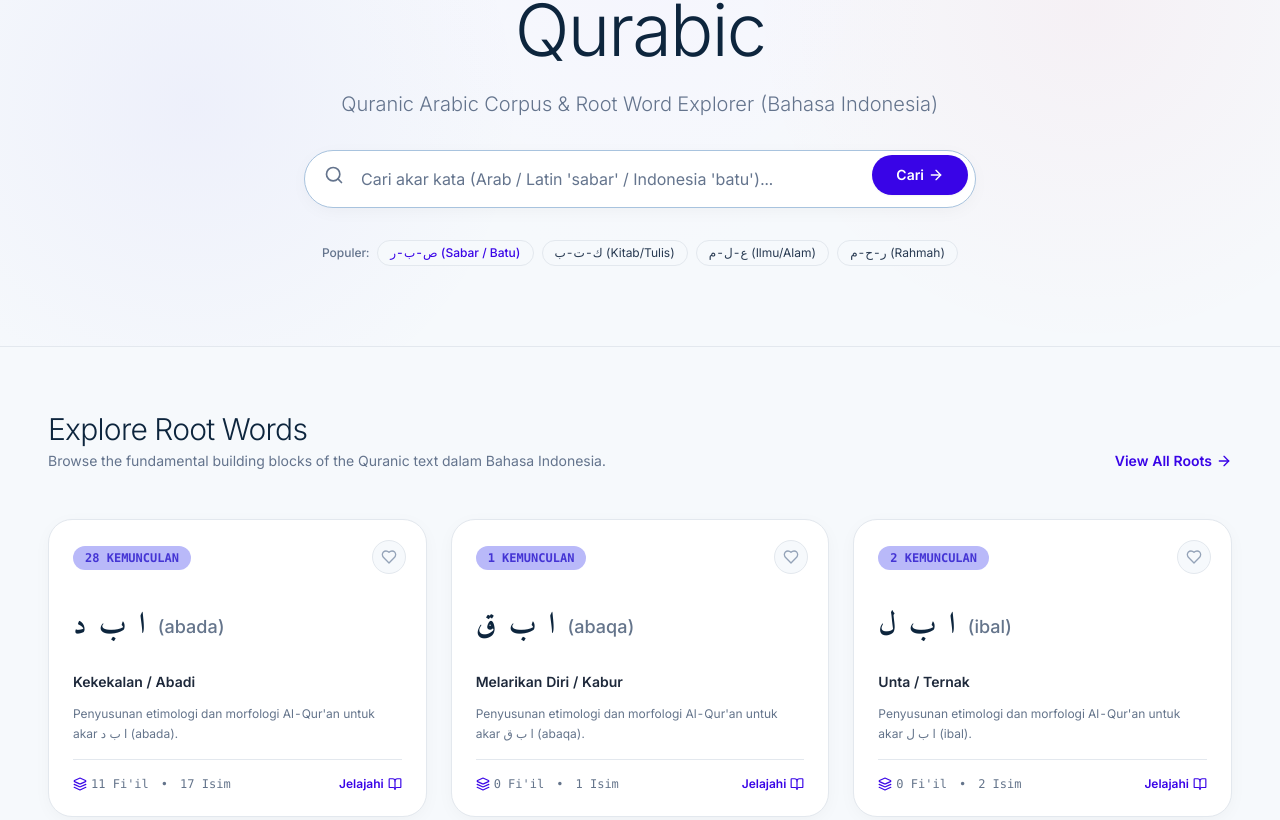
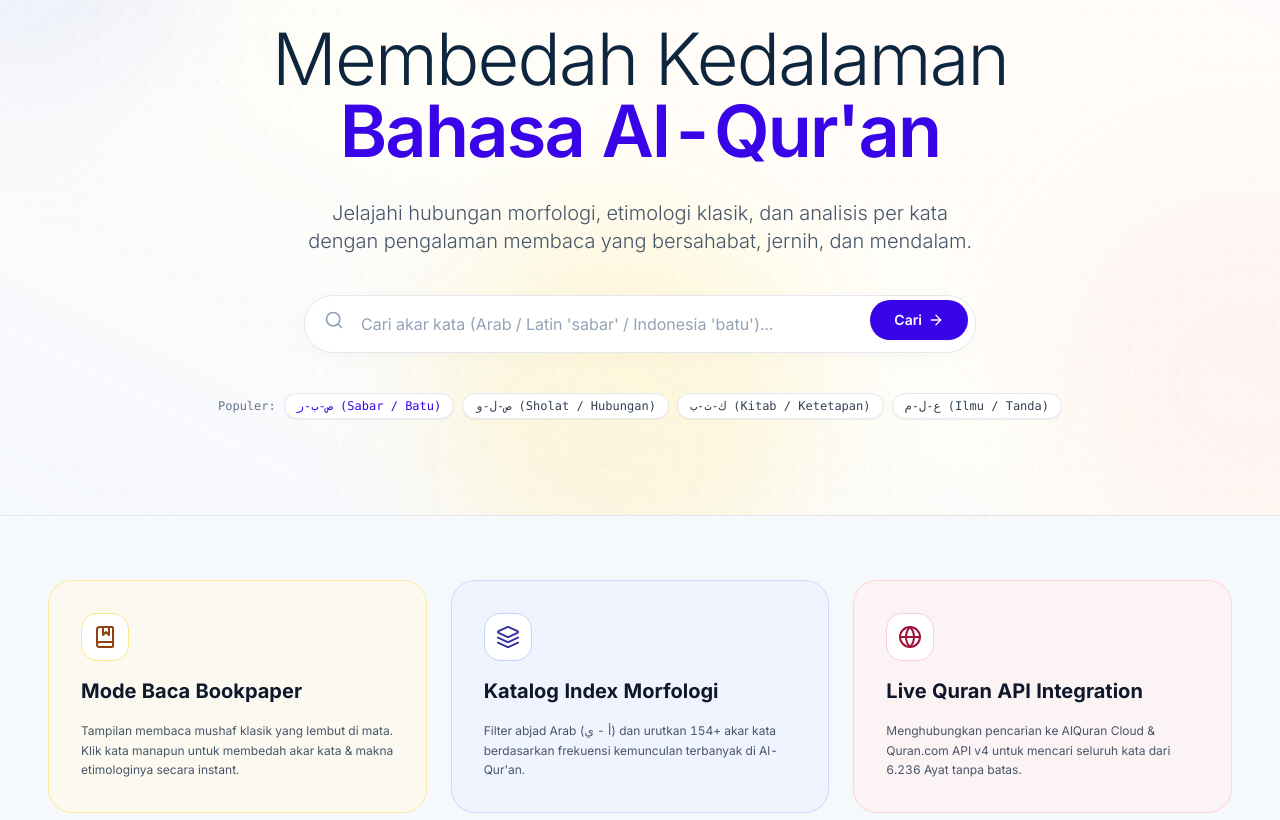
Before and after one commit to AIZATFIR/Qurabic-Indo, a Next.js app: page / in a window 1280 px wide. Shown: the part 200-1020 px from the top of the page. Built offline with nearby package versions, Linux system fonts and the light colour scheme; a web font is replaced by a local one.

Commit message:
style: remove all emojis across UI, refine weighted smooth scrolling physics, and upgrade landing page to immersive Google Flow inspired ambient canvas

```diff
--- a/app/globals.css
+++ b/app/globals.css
@@ -9,8 +9,11 @@
   --font-arabic: 'Scheherazade New', 'Amiri', 'Traditional Arabic', serif;
 }
 
+/* Premium Heavy & Smooth Scroll Physics */
 html {
   scroll-behavior: smooth;
+  scroll-padding-top: 6rem;
+  -webkit-overflow-scrolling: touch;
 }
 
 body {
@@ -22,34 +25,20 @@ body {
   -webkit-font-smoothing: antialiased;
 }
 
-/* Stripi Subtle Mesh Header Backdrop */
-.gradient-mesh {
-  background: radial-gradient(circle at 15% 50%, rgba(79, 70, 229, 0.05), transparent 30%),
-              radial-gradient(circle at 85% 30%, rgba(225, 29, 72, 0.04), transparent 30%),
-              radial-gradient(circle at 50% 20%, rgba(245, 243, 255, 0.6), transparent 40%);
-}
-
 /* Soft Elevation Shadows */
 .shadow-soft {
-  box-shadow: 0 4px 20px -4px rgba(15, 23, 42, 0.05);
+  box-shadow: 0 4px 20px -4px rgba(15, 23, 42, 0.04);
 }
 
 .shadow-hover {
-  box-shadow: 0 12px 28px -6px rgba(15, 23, 42, 0.08);
+  box-shadow: 0 16px 36px -8px rgba(15, 23, 42, 0.07);
   transform: translateY(-2px);
 }
 
-/* Glassmorphism Panel */
-.glass-panel-light {
-  background: rgba(255, 255, 255, 0.95);
-  backdrop-filter: blur(12px);
-  border: 1px solid #e2e8f0;
-}
-
-/* Custom Scrollbar */
+/* Custom Scrollbar - Subdued & Premium */
 ::-webkit-scrollbar {
-  width: 7px;
-  height: 7px;
+  width: 6px;
+  height: 6px;
 }
 
 ::-webkit-scrollbar-track {
@@ -62,7 +51,7 @@ body {
 }
 
 ::-webkit-scrollbar-thumb:hover {
-  background: #4f46e5;
+  background: #64748b;
 }
 
 /* Quranic Arabic Text Styling with Anti-Clipping Line-Height & Harakat Padding */
@@ -79,7 +68,7 @@ body {
 /* Large Display Arabic Text */
 .font-arabic-lg {
   font-family: var(--font-arabic);
-  line-height: 2.5;
+  line-height: 2.6;
   padding-top: 0.2em;
   padding-bottom: 0.2em;
   word-spacing: 0.15em;
@@ -97,7 +86,7 @@ body {
 .translation-kemenag::before {
   content: "“";
   font-family: serif;
-  font-size: 1.25em;
+  font-size: 1.2em;
   color: #94a3b8;
   margin-right: 0.15em;
 }
@@ -105,7 +94,7 @@ body {
 .translation-kemenag::after {
   content: "”";
   font-family: serif;
-  font-size: 1.25em;
+  font-size: 1.2em;
   color: #94a3b8;
   margin-left: 0.15em;
 }
--- a/app/morfologi/page.tsx
+++ b/app/morfologi/page.tsx
@@ -1,7 +1,7 @@
 'use client';
 
 import { useState } from 'react';
-import { Layers, Search, Compass, X, ArrowUpDown, Flame, SortAsc } from 'lucide-react';
+import { Layers, Search, Compass, X, ArrowUpDown } from 'lucide-react';
 import { ROOT_DATABASE } from '@/lib/data/roots';
 import { searchRoots, stripArabicHarakat } from '@/lib/search/root-search';
 import RootCard from '@/components/RootCard';
@@ -54,7 +54,7 @@ export default function MorfologiPage() {
   return (
     <div className="max-w-7xl mx-auto px-4 sm:px-6 lg:px-8 py-8 space-y-8">
       {/* Header Banner */}
-      <div className="p-8 sm:p-10 rounded-3xl bg-white border border-hairline shadow-soft gradient-mesh space-y-4">
+      <div className="p-8 sm:p-10 rounded-3xl bg-white border border-hairline shadow-soft space-y-4">
         <div className="inline-flex items-center space-x-2 px-3.5 py-1 rounded-full bg-primary-subdued text-primary-deep text-xs font-semibold uppercase tracking-wider">
           <Layers className="w-3.5 h-3.5" />
           <span>Katalog Index Morfologi</span>
@@ -160,7 +160,7 @@ export default function MorfologiPage() {
             Menampilkan <strong>{filteredRoots.length}</strong> akar kata
           </span>
 
-          {/* Sort Dropdown / Filter Bar */}
+          {/* Sort Dropdown without Emojis */}
           <div className="flex items-center space-x-2">
             <ArrowUpDown className="w-3.5 h-3.5 text-primary" />
             <span className="text-slate-500 font-medium">Urutkan:</span>
@@ -169,11 +169,11 @@ export default function MorfologiPage() {
               onChange={(e) => setSortBy(e.target.value as SortOption)}
               className="bg-white border border-hairline rounded-lg px-3 py-1.5 text-xs text-ink-primary font-sans font-medium focus:outline-none focus:ring-2 focus:ring-primary shadow-sm"
             >
-              <option value="frequency_desc">🔥 Paling Sering Muncul (Kemunculan Terbanyak)</option>
-              <option value="alphabet_ar">🔤 Abjad Arab (أ - ي)</option>
-              <option value="alphabet_latin">🔤 Abjad Latin (A - Z)</option>
-              <option value="verbs_desc">⚡ Fi&apos;il (Kata Kerja) Terbanyak</option>
-              <option value="nouns_desc">💎 Isim (Kata Benda) Terbanyak</option>
+              <option value="frequency_desc">Kemunculan Terbanyak</option>
+              <option value="alphabet_ar">Abjad Arab (أ - ي)</option>
+              <option value="alphabet_latin">Abjad Latin (A - Z)</option>
+              <option value="verbs_desc">Fi&apos;il (Kata Kerja) Terbanyak</option>
+              <option value="nouns_desc">Isim (Kata Benda) Terbanyak</option>
             </select>
           </div>
         </div>
--- a/app/page.tsx
+++ b/app/page.tsx
@@ -2,10 +2,11 @@
 
 import { useState } from 'react';
 import Link from 'next/link';
-import { Search, ArrowRight, Sparkles, BookOpen, Layers } from 'lucide-react';
+import { Search, ArrowRight, Sparkles, BookOpen, Layers, Compass, Heart, BookMarked, Globe, ShieldCheck } from 'lucide-react';
 import { ROOT_DATABASE } from '@/lib/data/roots';
 import RootCard from '@/components/RootCard';
 import OmniSearch from '@/components/OmniSearch';
+import AmbientHeroCanvas from '@/components/AmbientHeroCanvas';
 
 export default function HomePage() {
   const [isSearchOpen, setIsSearchOpen] = useState(false);
@@ -13,136 +14,190 @@ export default function HomePage() {
   return (
     <div className="space-y-16 pb-16">
 
-      {/* HERO SECTION WITH ATMOSPHERIC GRADIENT MESH */}
-      <header className="relative pt-20 pb-20 overflow-hidden bg-white gradient-mesh border-b border-hairline">
-        <div className="max-w-4xl mx-auto px-6 text-center relative z-10 space-y-6">
+      {/* IMMERSIVE GOOGLE-FLOW INSPIRED HERO SECTION */}
+      <header className="relative pt-24 pb-24 overflow-hidden bg-white border-b border-hairline">
 
-          <div className="inline-flex items-center space-x-2 px-3.5 py-1 rounded-full bg-primary-subdued text-primary-deep text-xs font-semibold uppercase tracking-wider">
-            <Sparkles className="w-3.5 h-3.5" />
-            <span>Versi Bahasa Indonesia • Quranic Arabic Corpus</span>
+        {/* Ambient Video & Light Mesh Flow Canvas */}
+        <AmbientHeroCanvas />
+
+        <div className="max-w-4xl mx-auto px-6 text-center relative z-10 space-y-8">
+
+          {/* Top Pill Badge */}
+          <div className="inline-flex items-center space-x-2 px-4 py-1.5 rounded-full bg-white/90 border border-hairline shadow-soft text-ink-primary text-xs font-mono font-medium">
+            <Sparkles className="w-3.5 h-3.5 text-primary" />
+            <span>Quranic Arabic Corpus • Versi Bahasa Indonesia</span>
           </div>
 
-          <h1 className="text-5xl sm:text-7xl font-light text-ink-primary tracking-tight font-sans">
-            Qurabic
+          {/* Main Editorial Title */}
+          <h1 className="text-5xl sm:text-7xl font-light text-ink-primary tracking-tight font-sans leading-tight">
+            Membedah Kedalaman <br />
+            <span className="font-semibold text-primary">Bahasa Al-Qur&apos;an</span>
           </h1>
 
-          <p className="text-lg sm:text-xl text-ink-mute font-light max-w-2xl mx-auto leading-relaxed">
-            Quranic Arabic Corpus &amp; Root Word Explorer (Bahasa Indonesia)
+          <p className="text-base sm:text-xl text-slate-600 font-light max-w-2xl mx-auto leading-relaxed font-sans">
+            Jelajahi hubungan morfologi, etimologi klasik, dan analisis per kata dengan pengalaman membaca yang bersahabat, jernih, dan mendalam.
           </p>
 
           {/* Search Pill Input */}
           <div className="max-w-2xl mx-auto relative group pt-2">
-            <Search className="w-5 h-5 absolute left-5 top-1/2 -translate-y-1/2 text-ink-mute" />
+            <Search className="w-5 h-5 absolute left-5 top-1/2 -translate-y-1/2 text-slate-400 group-hover:text-primary transition-colors" />
             <input
               onClick={() => setIsSearchOpen(true)}
               readOnly
               type="text"
               placeholder="Cari akar kata (Arab / Latin 'sabar' / Indonesia 'batu')..."
-              className="w-full pl-14 pr-36 py-4 rounded-full border border-hairline-input bg-white shadow-soft hover:shadow-hover focus:outline-none focus:ring-2 focus:ring-primary font-sans text-base text-ink-primary cursor-pointer transition-all placeholder:text-ink-mute"
+              className="w-full pl-14 pr-36 py-4 rounded-full border border-hairline bg-white/95 shadow-soft hover:shadow-hover focus:outline-none focus:ring-2 focus:ring-primary font-sans text-base text-ink-primary cursor-pointer transition-all placeholder:text-slate-400"
             />
             <button
               onClick={() => setIsSearchOpen(true)}
-              className="absolute right-2 top-1/2 -translate-y-1/2 bg-primary text-white hover:bg-primary-deep font-semibold text-sm px-6 py-2.5 rounded-full transition-colors shadow-sm flex items-center space-x-1"
+              className="absolute right-2 top-1/2 -translate-y-1/2 bg-primary text-white hover:bg-primary-deep font-semibold text-sm px-6 py-2.5 rounded-full transition-colors shadow-sm flex items-center space-x-1.5"
             >
               <span>Cari</span>
               <ArrowRight className="w-4 h-4" />
             </button>
           </div>
 
-          {/* Quick suggestions */}
-          <div className="flex flex-wrap items-center justify-center gap-2 text-xs text-ink-mute pt-2">
+          {/* Quick Filter Tags (No Emojis) */}
+          <div className="flex flex-wrap items-center justify-center gap-2 text-xs text-slate-500 pt-2 font-mono">
             <span className="font-medium">Populer:</span>
-            <button onClick={() => setIsSearchOpen(true)} className="px-3 py-1 rounded-full bg-canvas-soft border border-hairline hover:border-primary text-primary font-medium">
+            <button onClick={() => setIsSearchOpen(true)} className="px-3 py-1 rounded-full bg-white border border-hairline hover:border-primary text-primary font-medium shadow-sm transition-all">
               ص-ب-ر (Sabar / Batu)
             </button>
-            <button onClick={() => setIsSearchOpen(true)} className="px-3 py-1 rounded-full bg-canvas-soft border border-hairline hover:border-primary text-ink-secondary">
-              ك-ت-ب (Kitab/Tulis)
+            <button onClick={() => setIsSearchOpen(true)} className="px-3 py-1 rounded-full bg-white border border-hairline hover:border-primary text-slate-700 shadow-sm transition-all">
+              ص-ل-و (Sholat / Hubungan)
             </button>
-            <button onClick={() => setIsSearchOpen(true)} className="px-3 py-1 rounded-full bg-canvas-soft border border-hairline hover:border-primary text-ink-secondary">
-              ع-ل-م (Ilmu/Alam)
+            <button onClick={() => setIsSearchOpen(true)} className="px-3 py-1 rounded-full bg-white border border-hairline hover:border-primary text-slate-700 shadow-sm transition-all">
+              ك-ت-ب (Kitab / Ketetapan)
             </button>
-            <button onClick={() => setIsSearchOpen(true)} className="px-3 py-1 rounded-full bg-canvas-soft border border-hairline hover:border-primary text-ink-secondary">
-              ر-ح-م (Rahmah)
+            <button onClick={() => setIsSearchOpen(true)} className="px-3 py-1 rounded-full bg-white border border-hairline hover:border-primary text-slate-700 shadow-sm transition-all">
+              ع-ل-م (Ilmu / Tanda)
             </button>
           </div>
 
         </div>
       </header>
 
+      {/* FEATURED FEATURES HIGHLIGHT BANNER */}
+      <section className="max-w-7xl mx-auto px-6 sm:px-12">
+        <div className="grid grid-cols-1 md:grid-cols-3 gap-6">
+
+          <Link href="/baca" className="p-8 rounded-3xl bg-amber-50/70 border border-amber-200/80 hover:shadow-hover transition-all group space-y-4">
+            <div className="w-12 h-12 rounded-2xl bg-white border border-amber-200 text-amber-800 flex items-center justify-center group-hover:scale-105 transition-transform">
+              <BookMarked className="w-6 h-6" />
+            </div>
+            <h3 className="text-xl font-bold text-slate-900 group-hover:text-primary transition-colors font-sans">
+              Mode Baca Bookpaper
+            </h3>
+            <p className="text-xs text-slate-600 leading-relaxed font-sans">
+              Tampilan membaca mushaf klasik yang lembut di mata. Klik kata manapun untuk membedah akar kata &amp; makna etimologinya secara instant.
+            </p>
+          </Link>
+
+          <Link href="/morfologi" className="p-8 rounded-3xl bg-indigo-50/70 border border-indigo-200/80 hover:shadow-hover transition-all group space-y-4">
+            <div className="w-12 h-12 rounded-2xl bg-white border border-indigo-200 text-indigo-800 flex items-center justify-center group-hover:scale-105 transition-transform">
+              <Layers className="w-6 h-6" />
+            </div>
+            <h3 className="text-xl font-bold text-slate-900 group-hover:text-primary transition-colors font-sans">
+              Katalog Index Morfologi
+            </h3>
+            <p className="text-xs text-slate-600 leading-relaxed font-sans">
+              Filter abjad Arab (أ - ي) dan urutkan 154+ akar kata berdasarkan frekuensi kemunculan terbanyak di Al-Qur&apos;an.
+            </p>
+          </Link>
+
+          <Link href="/cari?q=sholat" className="p-8 rounded-3xl bg-rose-50/70 border border-rose-200/80 hover:shadow-hover transition-all group space-y-4">
+            <div className="w-12 h-12 rounded-2xl bg-white border border-rose-200 text-rose-800 flex items-center justify-center group-hover:scale-105 transition-transform">
+              <Globe className="w-6 h-6" />
+            </div>
+            <h3 className="text-xl font-bold text-slate-900 group-hover:text-primary transition-colors font-sans">
+              Live Quran API Integration
+            </h3>
+            <p className="text-xs text-slate-600 leading-relaxed font-sans">
+              Menghubungkan pencarian ke AlQuran Cloud &amp; Quran.com API v4 untuk mencari seluruh kata dari 6.236 Ayat tanpa batas.
+            </p>
+          </Link>
+
+        </div>
+      </section>
+
       {/* CATALOG SECTION: EXPLORE ROOT WORDS */}
       <main className="max-w-7xl mx-auto px-6 sm:px-12 space-y-12">
-        <div className="flex flex-col sm:flex-row items-start sm:items-end justify-between gap-4">
+        <div className="flex flex-col sm:flex-row items-start sm:items-end justify-between gap-4 border-b border-hairline pb-4">
           <div>
-            <h2 className="text-3xl font-light text-ink-primary tracking-tight">Explore Root Words</h2>
-            <p className="text-sm text-ink-mute mt-1">Browse the fundamental building blocks of the Quranic text dalam Bahasa Indonesia.</p>
+            <h2 className="text-3xl font-light text-ink-primary tracking-tight font-sans">Akar Kata Populer Al-Qur&apos;an</h2>
+            <p className="text-sm text-slate-500 mt-1">Inti etimologi dan turunan kata kerja (Fi&apos;il) serta kata benda (Isim) dalam Bahasa Indonesia.</p>
           </div>
           <Link
             href="/morfologi"
             className="text-sm font-semibold text-primary hover:text-primary-deep flex items-center space-x-1 transition-colors"
           >
-            <span>View All Roots</span>
+            <span>Lihat Semua Katalog</span>
             <ArrowRight className="w-4 h-4" />
           </Link>
         </div>
 
         {/* 3-Column Root Cards Grid */}
         <div className="grid grid-cols-1 md:grid-cols-2 lg:grid-cols-3 gap-6">
-          {ROOT_DATABASE.map((root) => (
+          {ROOT_DATABASE.slice(0, 9).map((root) => (
             <RootCard key={root.id} root={root} />
           ))}
         </div>
 
         {/* FEATURED LEMMAS SECTION */}
-        <div className="pt-12 border-t border-hairline space-y-8">
-          <div className="flex flex-col sm:flex-row items-start sm:items-end justify-between gap-4">
+        <div className="pt-8 space-y-8">
+          <div className="flex flex-col sm:flex-row items-start sm:items-end justify-between gap-4 border-b border-hairline pb-4">
             <div>
-              <h2 className="text-3xl font-light text-ink-primary tracking-tight">Featured Lemmas</h2>
-              <p className="text-sm text-ink-mute mt-1">Specific word forms and their contextual definitions in the Quran.</p>
+              <h2 className="text-3xl font-light text-ink-primary tracking-tight font-sans">Etimologi Klasik Terpilih</h2>
+              <p className="text-sm text-slate-500 mt-1">Etimologi mendalam untuk bentuk-bentuk kata kunci utama Al-Qur&apos;an.</p>
             </div>
             <Link
               href="/akar/s-b-r"
               className="text-sm font-semibold text-primary hover:text-primary-deep flex items-center space-x-1 transition-colors"
             >
-              <span>View All Lemmas</span>
+              <span>Detail Etimologi</span>
               <ArrowRight className="w-4 h-4" />
             </Link>
           </div>
 
           <div className="grid grid-cols-1 sm:grid-cols-2 lg:grid-cols-4 gap-5">
             {/* Lemma 1 */}
-            <Link href="/akar/k-t-b" className="bg-white p-5 rounded-lg border border-hairline hover:border-primary-subdued hover:shadow-soft transition-all group">
-              <div className="flex justify-between items-center mb-3">
-                <span className="text-2xl font-bold font-arabic text-ink-primary group-hover:text-primary transition-colors" dir="rtl">كِتَاب</span>
-                <span className="font-mono text-xs text-ink-mute bg-canvas-soft px-2.5 py-1 rounded">261</span>
+            <Link href="/akar/s-l-w" className="bg-white p-6 rounded-2xl border border-hairline hover:border-primary-subdued hover:shadow-soft transition-all group space-y-2">
+              <div className="flex justify-between items-center">
+                <span className="text-2xl font-bold font-arabic text-ink-primary group-hover:text-primary transition-colors" dir="rtl">صَلَاة</span>
+                <span className="font-mono text-xs text-primary bg-primary-subdued px-2.5 py-1 rounded-full font-bold">99x</span>
               </div>
-              <p className="text-xs text-ink-secondary">Kitab, buku, ketetapan hukum.</p>
+              <h4 className="text-sm font-bold text-slate-800 font-sans">Sholat (ص-ل-و)</h4>
+              <p className="text-xs text-slate-600 line-clamp-2">Shalawain (urat punggung yang terhubung). Hubungan spiritual hamba dengan Allah.</p>
             </Link>
 
             {/* Lemma 2 */}
-            <Link href="/akar/s-b-r" className="bg-white p-5 rounded-lg border border-hairline hover:border-primary-subdued hover:shadow-soft transition-all group">
-              <div className="flex justify-between items-center mb-3">
+            <Link href="/akar/s-b-r" className="bg-white p-6 rounded-2xl border border-hairline hover:border-primary-subdued hover:shadow-soft transition-all group space-y-2">
+              <div className="flex justify-between items-center">
                 <span className="text-2xl font-bold font-arabic text-ink-primary group-hover:text-primary transition-colors" dir="rtl">صَبْر</span>
-                <span className="font-mono text-xs text-ink-mute bg-canvas-soft px-2.5 py-1 rounded">103</span>
+                <span className="font-mono text-xs text-primary bg-primary-subdued px-2.5 py-1 rounded-full font-bold">103x</span>
               </div>
-              <p className="text-xs text-ink-secondary">Kesabaran, ketabahan (etimologi sobaro batu).</p>
+              <h4 className="text-sm font-bold text-slate-800 font-sans">Sabar (ص-ب-ر)</h4>
+              <p className="text-xs text-slate-600 line-clamp-2">Sobaro (batu licin yang sangat padat) &amp; obat pahit yang menyembuhkan.</p>
             </Link>
 
             {/* Lemma 3 */}
-            <Link href="/akar/a-l-m" className="bg-white p-5 rounded-lg border border-hairline hover:border-primary-subdued hover:shadow-soft transition-all group">
-              <div className="flex justify-between items-center mb-3">
+            <Link href="/akar/a-l-m" className="bg-white p-6 rounded-2xl border border-hairline hover:border-primary-subdued hover:shadow-soft transition-all group space-y-2">
+              <div className="flex justify-between items-center">
                 <span className="text-2xl font-bold font-arabic text-ink-primary group-hover:text-primary transition-colors" dir="rtl">عِلْم</span>
-                <span className="font-mono text-xs text-ink-mute bg-canvas-soft px-2.5 py-1 rounded">854</span>
+                <span className="font-mono text-xs text-primary bg-primary-subdued px-2.5 py-1 rounded-full font-bold">854x</span>
               </div>
-              <p className="text-xs text-ink-secondary">Ilmu, pengetahuan, tanda.</p>
+              <h4 className="text-sm font-bold text-slate-800 font-sans">Ilmu (ع-ل-م)</h4>
+              <p className="text-xs text-slate-600 line-clamp-2">Alam (tanda penunjuk jalan). Pengetahuan mendalam yang memberi arah.</p>
             </Link>
 
             {/* Lemma 4 */}
-            <Link href="/akar/r-h-m" className="bg-white p-5 rounded-lg border border-hairline hover:border-primary-subdued hover:shadow-soft transition-all group">
-              <div className="flex justify-between items-center mb-3">
+            <Link href="/akar/r-h-m" className="bg-white p-6 rounded-2xl border border-hairline hover:border-primary-subdued hover:shadow-soft transition-all group space-y-2">
+              <div className="flex justify-between items-center">
                 <span className="text-2xl font-bold font-arabic text-ink-primary group-hover:text-primary transition-colors" dir="rtl">رَحْمَة</span>
-                <span className="font-mono text-xs text-ink-mute bg-canvas-soft px-2.5 py-1 rounded">339</span>
+                <span className="font-mono text-xs text-primary bg-primary-subdued px-2.5 py-1 rounded-full font-bold">339x</span>
               </div>
-              <p className="text-xs text-ink-secondary">Kasih sayang, rahmat, rahim.</p>
+              <h4 className="text-sm font-bold text-slate-800 font-sans">Rahmat (ر-ح-م)</h4>
+              <p className="text-xs text-slate-600 line-clamp-2">Rahim (kandungan ibu). Kasih sayang yang memberi kehidupan dan pelindungan.</p>
             </Link>
           </div>
         </div>
--- /dev/null
+++ b/components/AmbientHeroCanvas.tsx
@@ -0,0 +1,43 @@
+'use client';
+
+import React from 'react';
+
+interface AmbientHeroCanvasProps {
+  videoSrc?: string;
+}
+
+export default function AmbientHeroCanvas({ videoSrc }: AmbientHeroCanvasProps) {
+  return (
+    <div className="absolute inset-0 overflow-hidden pointer-events-none select-none">
+      {/* Background Ambient Video or Gradient Flow */}
+      {videoSrc ? (
+        <video
+          autoPlay
+          loop
+          muted
+          playsInline
+          className="w-full h-full object-cover opacity-20 filter blur-sm scale-105 transition-opacity duration-1000"
+        >
+          <source src={videoSrc} type="video/mp4" />
+        </video>
+      ) : (
+        /* Organic Google-Flow Inspired Light Fluid Mesh Gradient */
+        <div className="absolute inset-0 bg-gradient-to-tr from-indigo-50/60 via-amber-50/40 to-rose-50/40 opacity-90 animate-pulse transition-all duration-1000">
+          <div className="absolute -top-40 -left-40 w-96 h-96 rounded-full bg-indigo-200/30 blur-3xl" />
+          <div className="absolute top-1/2 -right-40 w-96 h-96 rounded-full bg-rose-200/20 blur-3xl" />
+          <div className="absolute -bottom-20 left-1/3 w-96 h-96 rounded-full bg-amber-200/30 blur-3xl" />
+        </div>
+      )}
+
+      {/* Subtle Grid Lines Overlay for Scientific Precision */}
+      <div
+        className="absolute inset-0 opacity-[0.03]"
+        style={{
+          backgroundImage:
+            'radial-gradient(circle at 1px 1px, #0f172a 1px, transparent 0)',
+          backgroundSize: '24px 24px',
+        }}
+      />
+    </div>
+  );
+}
--- a/components/WordByWordViewer.tsx
+++ b/components/WordByWordViewer.tsx
@@ -52,7 +52,7 @@ export default function WordByWordViewer({ segments }: WordByWordViewerProps) {
             <span>Analisis Morfologi Per Kata (Word-by-Word Interlinear)</span>
           </span>
           <span className="text-[11px] font-mono text-primary bg-primary-subdued px-2.5 py-0.5 rounded-full font-medium">
-            💡 Klik kata untuk Bedah Akar Kata
+            Klik kata untuk Bedah Akar Kata
           </span>
         </div>
 
```
Also changed, not shown: app/baca/page.tsx (+9 -11 lines), components/OmniSearch.tsx (+6 -5 lines), components/WordEtymologyModal.tsx (+6 -3 lines).
